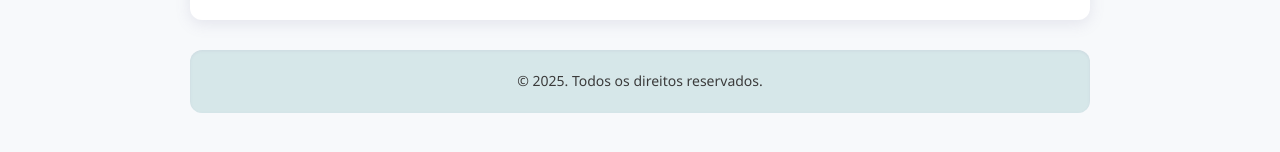
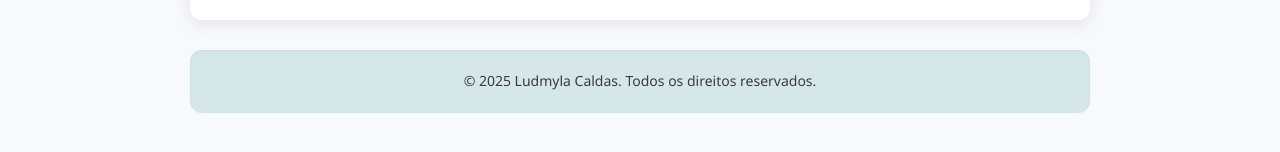
Before and after one commit to LudiGC/TrabalhoDW, a plain HTML site: page formacao.html in a window 1280 px wide. Shown: the part 592-744 px from the top of the page. Drawn offline with Linux system fonts and the light colour scheme.

Commit message:
Update formacao.html
mudanças

```diff
--- a/formacao.html
+++ b/formacao.html
@@ -42,7 +42,7 @@
   </main>
 
   <footer>
-    <p>&copy; 2025. Todos os direitos reservados.</p>
+    <p>&copy; 2025 Ludmyla Caldas. Todos os direitos reservados.</p>
   </footer>
 
 </body>
```
